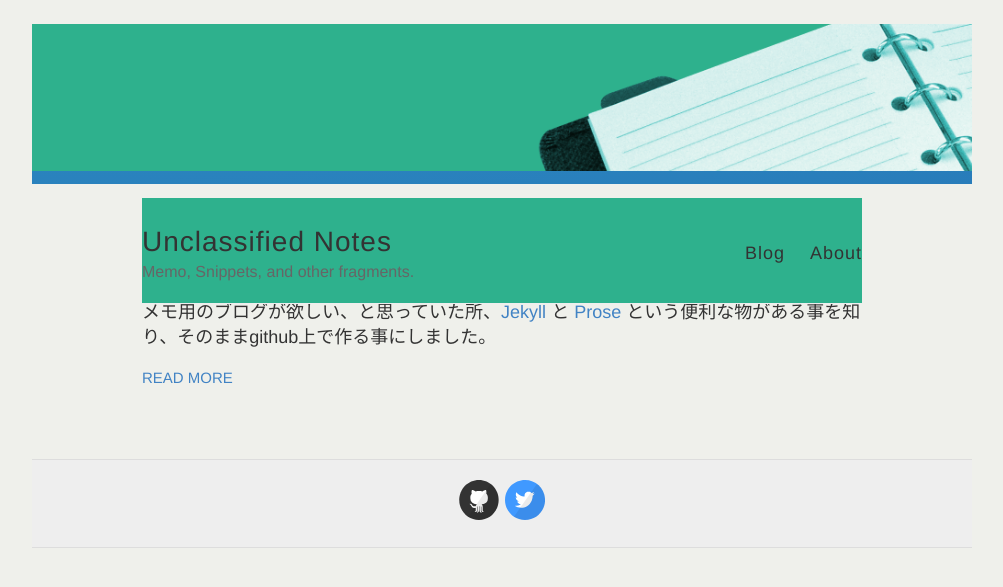
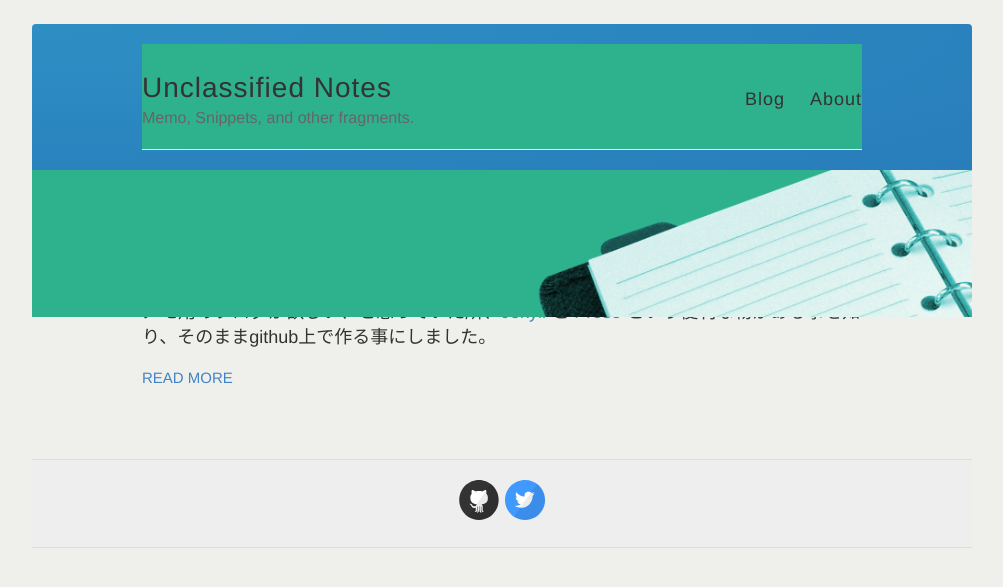
Before and after one commit to cytb/cytb.github.io, a Jekyll site: the page built from index.html, in a window 1280 px wide. Shown: the top 587 px of the page, without its empty margins (138-1141 px from the left). Built offline with Jekyll 4.4.1, drawn with Linux system fonts in a browser that asks for light colours; Markdown is read by kramdown in place of the engine named in the settings.

Commit message:
fixed stylesheets for blog-header..

```diff
--- a/_layouts/default.html
+++ b/_layouts/default.html
@@ -18,7 +18,6 @@
   <body>
     <div class="whole-wrapper">
       <div class="blog-header wrapper-masthead inner">
-        <img src="/images/background.png" />
         <div class="inner">
           <div class="container">
             <header class="masthead clearfix">
@@ -34,6 +33,7 @@
             </header>
           </div>
         </div>
+        <img src="/images/background.png" />
       </div>
 
       <div id="main" role="main" class="container">
```
